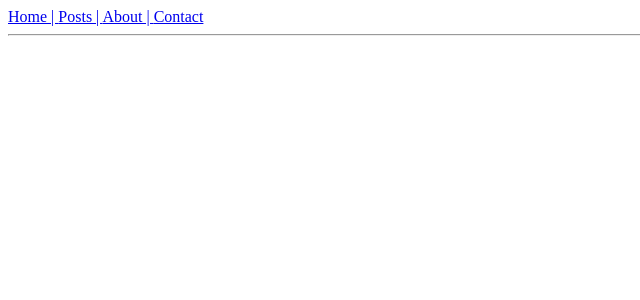
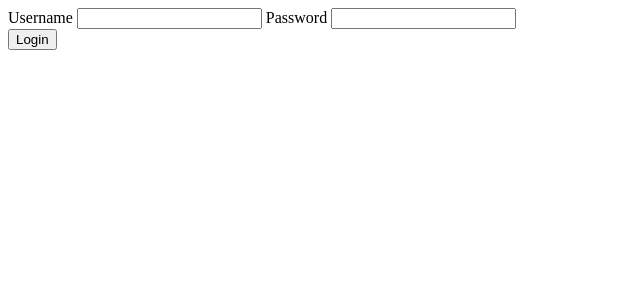
Before and after one commit to nusalendra/vue3-advance, a Vue app: page /login in a window 1280 px wide. Shown: the top 300 px of the page, without its empty margins (0-640 px from the left). Built offline with nearby package versions, Linux system fonts and the light colour scheme.

Commit message:
menambahkan nested route & membuat layout

```diff
--- a/src/App.vue
+++ b/src/App.vue
@@ -1,16 +1,3 @@
 <template>
-    <nav>
-        <router-link to="/">Home | </router-link>
-        <router-link to="/posts">Posts | </router-link>
-        <router-link to="/about">About | </router-link>
-        <router-link :to="{ name: 'Contact' }">Contact</router-link>
-    </nav>
-
-    <hr />
-
     <router-view />
 </template>
-
-<script>
-export default{}
-</script>
--- a/src/components/PostDetail.vue
+++ b/src/components/PostDetail.vue
@@ -14,8 +14,8 @@
             body: ''
         });
 
-        const route = useRoute();
-        const id = route.params.id;
+        const router = useRoute();
+        const id = router.params.id;
 
         const result = await fetch(`https://jsonplaceholder.typicode.com/posts/${id}`);
 
--- /dev/null
+++ b/src/layouts/Dashboard.vue
@@ -0,0 +1,12 @@
+<template>
+    <nav>
+        <router-link to="/">Home | </router-link>
+        <router-link to="/posts">Posts | </router-link>
+        <router-link to="/about">About | </router-link>
+        <router-link :to="{ name: 'Contact' }">Contact</router-link>
+    </nav>
+
+    <hr />
+
+    <router-view />
+</template>
--- /dev/null
+++ b/src/layouts/Login.vue
@@ -0,0 +1,24 @@
+<template>
+    <div>
+        Username <input />
+        Password <input />
+    </div>
+
+    <button @click="login">Login</button>
+</template>
+
+<script>
+import { useRouter } from "vue-router";
+
+export default {
+    setup() {
+        const router = useRouter();
+        const login = () => {
+            router.push({ name: 'Home' })
+        }
+        return {
+            login
+        }
+    }
+}
+</script>
--- a/src/routes/index.js
+++ b/src/routes/index.js
@@ -1,4 +1,7 @@
 import { createRouter, createWebHistory } from "vue-router";
+import Login from "../layouts/Login.vue";
+import Dashboard from "../layouts/Dashboard.vue";
+
 import Home from "../components/pages/Home.vue";
 import About from "../components/pages/About.vue";
 import Contact from "../components/pages/Contact.vue";
@@ -7,30 +10,42 @@
 
 const routes = [
     {
+        path: "/login",
+        name: "Login",
+        component: Login
+    },
+    {
         path: "/",
+        name: "Dashboard",
+        component: Dashboard,
+        children: [
+            {
+                path: "",
                 name: "Home",
                 component: Home
             },
             {
-        path: "/about",
+                path: "about",
                 name: "About",
                 component: About
             },
             {
-        path: "/contact",
+                path: "contact",
                 name: "Contact",
                 component: Contact
             },
             {
-        path: "/posts",
+                path: "posts",
                 name: "Posts",
                 component: Posts
             },
             {
-        path: "/posts/:id",
+                path: "posts/:id",
                 name: "Post",
                 component: Post
             },
+        ]
+    }
 ];
 
 const router = createRouter({
```
Lines whose indentation alone changed are shown as unchanged.
